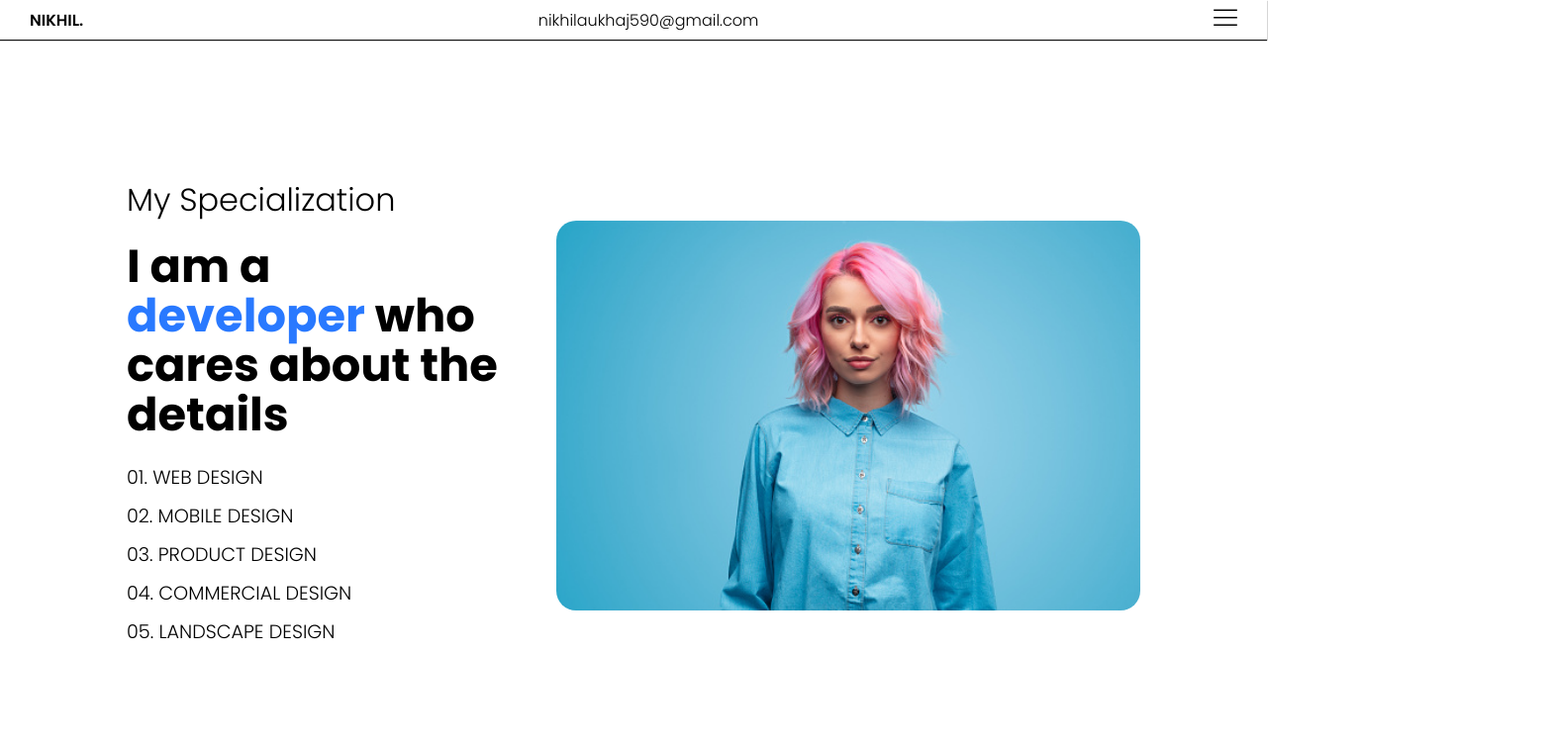
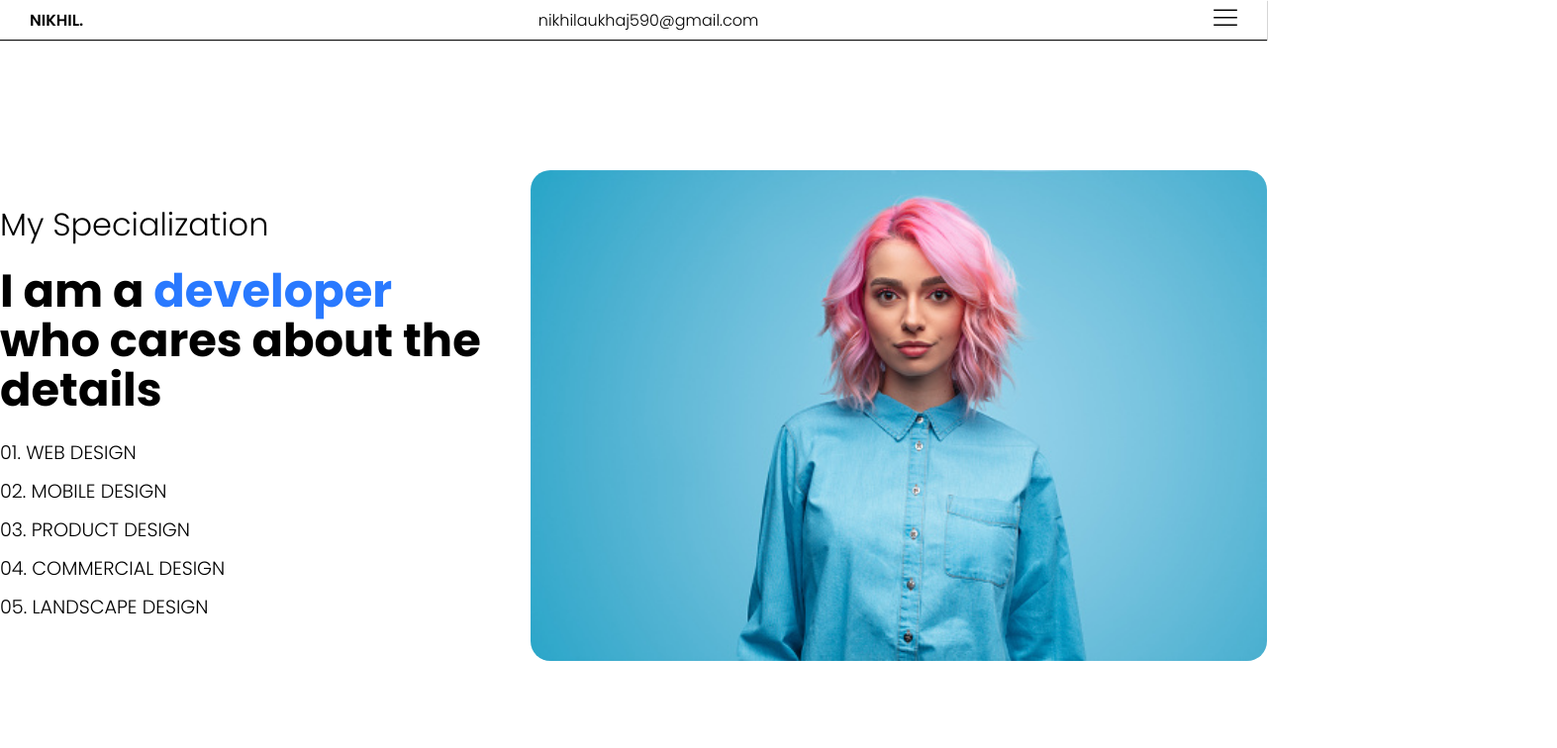
Before and after one commit to Aurazor/VUE3_Personal-Website_OLD, a Vue app: page / in a window 1280 px wide. Shown: the top 756 px of the page at 99% size, 1573 px wide, since content can reach past the window. Built offline with nearby package versions, Linux system fonts and the light colour scheme.

Commit message:
Added media query.

```diff
--- a/src/assets/_helpers/scss/_variables.scss
+++ b/src/assets/_helpers/scss/_variables.scss
@@ -10,3 +10,27 @@
   --container-width: 1024px;
   --nav-height:40px;
 }
+
+@media only screen and (min-width:640px) {
+  :root{
+    --container-width: 640px;
+  }
+}
+
+@media only screen and (min-width:769px) {
+  :root{
+    --container-width: 769px;
+  }
+}
+
+@media only screen and (min-width:1024px) {
+  :root{
+    --container-width: 1024px;
+  }
+}
+
+@media only screen and (min-width:1280px) {
+  :root{
+    --container-width: 1280px;
+  }
+}
```
